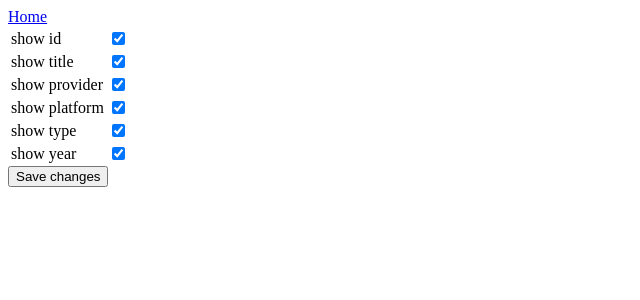
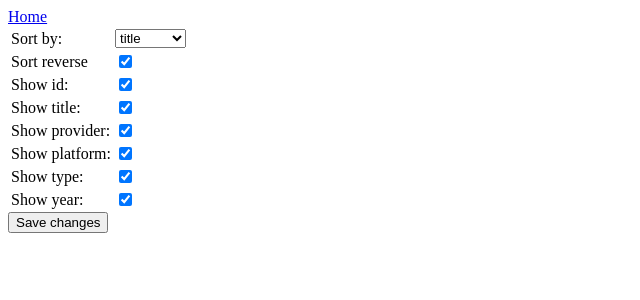
Before and after one commit to paulbrinkmeyer/django, a Django app: page /games/settings in a window 1280 px wide. Shown: the top 300 px of the page, without its empty margins (0-640 px from the left). Run offline with Django 3.2, Linux system fonts and the light colour scheme; data comes from the database, SQL or seed files in the repository; data that the repository does not hold is empty.

Commit message:
added more sorting features

```diff
--- a/mysite/games/models.py
+++ b/mysite/games/models.py
@@ -14,6 +14,7 @@ class Game(models.Model):
 
 class Settings(models.Model):
     sort_by = models.CharField(max_length=200, default="title")
+    sort_reverse = models.BooleanField(default=True)
     show_id = models.BooleanField(default=True)
     show_title = models.BooleanField(default=True)
     show_provider = models.BooleanField(default=True)
--- a/mysite/games/templates/games/settings.html
+++ b/mysite/games/templates/games/settings.html
@@ -5,9 +5,34 @@
     <form action="{% url 'games:settings' %}" method="post">
     {% csrf_token %}
     <table>
+        <tr>
+            <td>
+                <label name="sort_by">Sort by:</label>
+            </td>
+            <td><select name="sort_by" value="{{ settings.sort_by }}">
+                {% for field in field_list %}
+                    <option value="{{ field }}" {% if settings.sort_by == field %}selected{% endif %}>
+                        {{ field }}
+                    </option>
+                {% endfor %}
+            </select></td>
+        </tr>
+        <tr>
+            <td>
+                <label name="sort_reverse">Sort reverse</label>
+            </td>
+            <td>
+                <input type="hidden" name="missing_means_unchecked">
+                <input type="checkbox"
+                       name="sort_reverse"
+                       id="sort_reverse"
+                       value="true"
+                       {% if settings.sort_reverse %} checked {% endif %}>
+            </td>
+        </tr>
         {% for field in fields_hideable_settings %}
             <tr>
-                <td>show {{ field.field_name }}</td>
+                <td>Show {{ field.field_name }}:</td>
                 <td>
                     <input type="hidden" name="missing_means_unchecked">
                     <input type="checkbox"
--- a/mysite/games/views.py
+++ b/mysite/games/views.py
@@ -136,9 +136,19 @@ def _settings_get():
 def _settings_post(request):
     settings = _settings_get()
     settings_fields = _fields_get(Settings)
+    print(request.POST)
     for field in settings_fields:
         if field in request.POST:
-            if request.POST[field].lower() == "true":
+            if field == "sort_by":
+                settings.sort_by = request.POST["sort_by"]
+            elif field == "sort_reverse":
+                if request.POST["sort_reverse"].lower() == "true":
+                    print("sort_reverse is true")
+                    settings.sort_reverse = True
+                elif request.POST["sort_reverse"].lower() == "false":
+                    print("sort_reverse is false")
+                    settings.sort_reverse = False
+            elif request.POST[field].lower() == "true":
                 setattr(settings, field, True)
             else:
                 setattr(settings, field, False)
@@ -164,7 +174,7 @@ def _generate_table(model, never_show_fields=[], sort_by="title"):
     """
     model_list = model.objects.all()
     field_list = _fieds_visible()
-
+    settings = _settings_get()
     fields_visible_always = _fields_visible_always()
 
     # remove fields to never show
@@ -179,8 +189,6 @@ def _generate_table(model, never_show_fields=[], sort_by="title"):
         title_attributes["hide_button_show"] = not field in fields_visible_always
         header_list.append(copy.deepcopy(title_attributes))
 
-    #print(header_list)
-
     # add all the rows
     table = []
     for model_instance in model_list:
@@ -191,11 +199,11 @@ def _generate_table(model, never_show_fields=[], sort_by="title"):
 
     # sort the table
     if sort_by in field_list:
-        sort_by_index = field_list.index(sort_by)
-        table = sorted(table, key=lambda col: col[sort_by_index])
+        i = field_list.index(sort_by)
+        # ref for this magic: https://stackoverflow.com/questions/18411560/sort-list-while-pushing-none-values-to-the-end
+        table = sorted(table, key=lambda col: (col[i] is None, col[i]), reverse=settings.sort_reverse)
 
     table = [header_list] + table
-
     return table
 
 
@@ -222,6 +230,7 @@ def settings(request):
         response = _settings_post(request)
     else:
         context = {
+            "field_list": _fields_get(Game),
             "settings": _settings_get(),
             "fields_hideable_settings": _fields_hideable_settings()
         }
```
Also changed, not shown: mysite/games/templates/games/index.html (+20 -10 lines).
